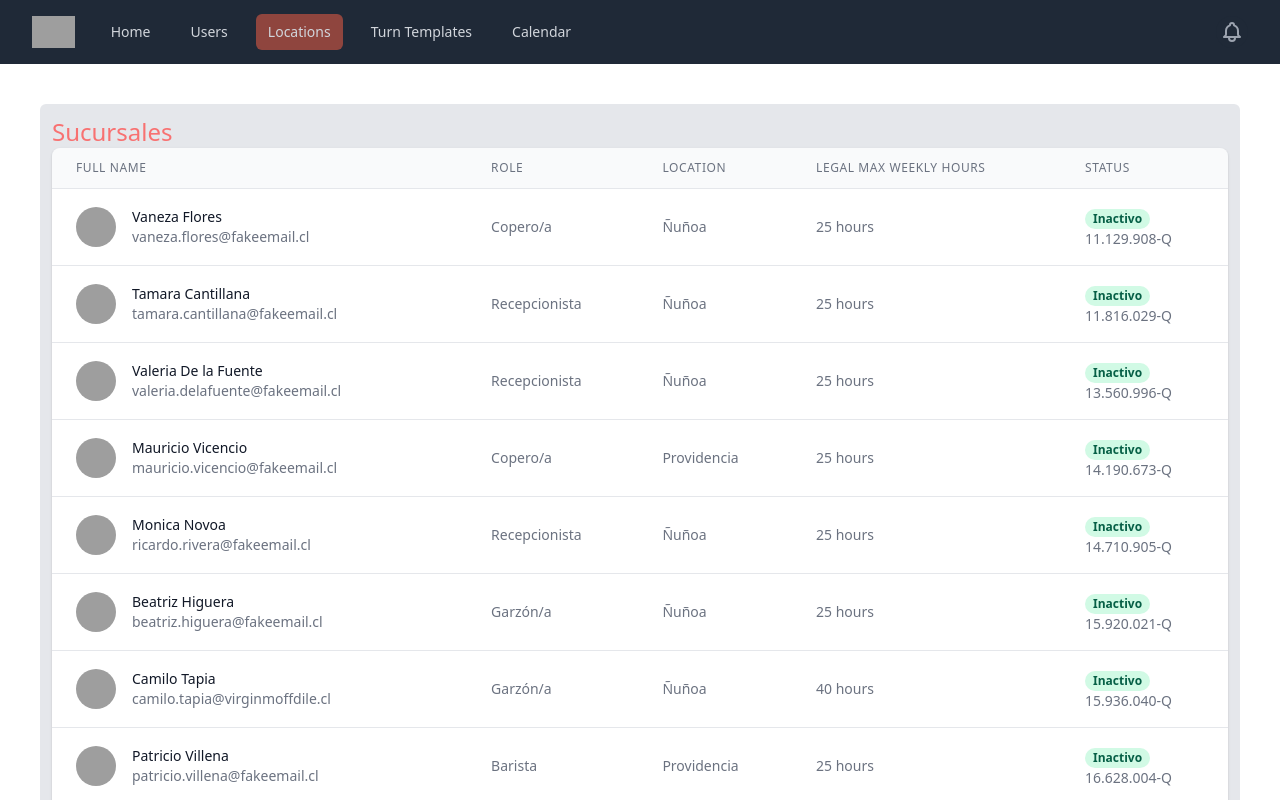
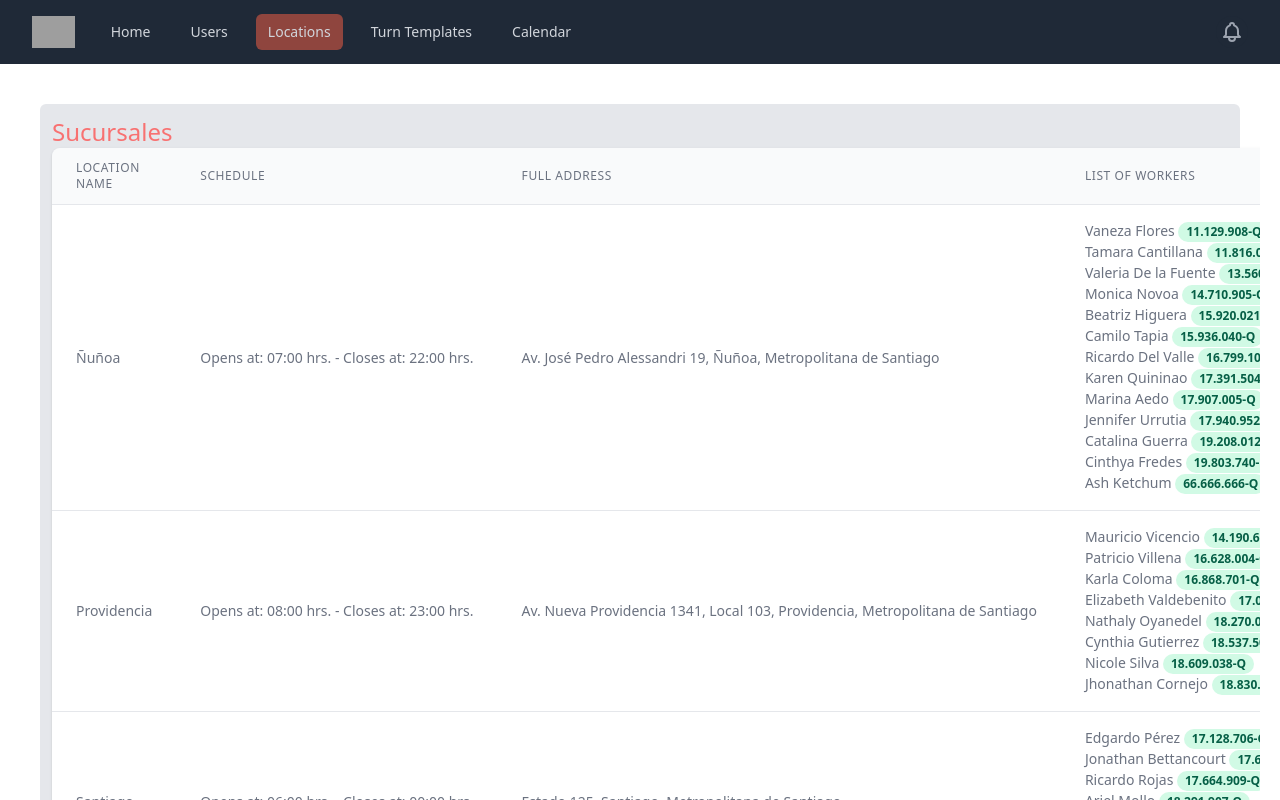
Before and after one commit to chrisloarryn/vue-lists-app, a Vue app: page /locations in a window 1280 px wide. Shown: the top 800 px of the page. Built offline with nearby package versions, Linux system fonts and the light colour scheme; data requests are answered from the project's data file; grey boxes are pictures that could not be loaded.

Commit message:
feat: list of locations done

```diff
--- a/src/views/Locations.vue
+++ b/src/views/Locations.vue
@@ -15,74 +15,57 @@
                     scope="col"
                     class="px-6 py-3 text-left text-xs font-medium text-gray-500 uppercase tracking-wider"
                   >
-                    Full Name
+                    Location Name
                   </th>
                   <th
                     scope="col"
                     class="px-6 py-3 text-left text-xs font-medium text-gray-500 uppercase tracking-wider"
                   >
-                    Role
+                    Schedule
                   </th>
                   <th
                     scope="col"
                     class="px-6 py-3 text-left text-xs font-medium text-gray-500 uppercase tracking-wider"
                   >
-                    Location
+                    Full Address
                   </th>
                   <th
                     scope="col"
                     class="px-6 py-3 text-left text-xs font-medium text-gray-500 uppercase tracking-wider"
                   >
-                    Legal Max Weekly Hours
-                  </th>
-                  <th
-                    scope="col"
-                    class="px-6 py-3 text-left text-xs font-medium text-gray-500 uppercase tracking-wider"
-                  >
-                    Status
+                    List of Workers
                   </th>
                 </tr>
               </thead>
               <tbody class="bg-white divide-y divide-gray-200">
-                <tr v-for="(user, idx) in locations" :key="idx">
-                  <td class="px-6 py-4 whitespace-nowrap">
-                    <div class="flex items-center">
-                      <div class="flex-shrink-0 h-10 w-10">
-                        <img
-                          name="user.firstName"
-                          class="h-10 w-10 rounded-full"
-                          :src="user.avatarUrl || defImg"
-                          alt="user.firstName"
-                        />
-                      </div>
-                      <div class="ml-4">
-                        <div class="text-sm font-medium text-gray-900">
-                          {{ `${user.firstName} ${user.lastName}` }}
-                        </div>
-                        <div class="text-sm text-gray-500">
-                          {{ user.email }}
-                        </div>
-                      </div>
-                    </div>
+                <tr v-for="(location, idx) in locations" :key="idx">
+                  <td class="px-6 py-4 whitespace-nowrap text-sm text-gray-500">
+                    {{ location.name }}
                   </td>
                   <td class="px-6 py-4 whitespace-nowrap text-sm text-gray-500">
-                    {{ user.positionName }}
+                    {{
+                      `Opens at: ${location.startTime} hrs. - Closes at: ${location.endTime} hrs.`
+                    }}
                   </td>
                   <td class="px-6 py-4 whitespace-nowrap text-sm text-gray-500">
-                    {{ user.locationName }}
+                    {{ getFullAddress(location) }}
                   </td>
-                  <td class="px-6 py-4 whitespace-nowrap text-sm text-gray-500">
-                    <span> {{ user.contractHours || 0 }} hours </span>
-                  </td>
-                  <td class="px-6 py-4 whitespace-nowrap">
-                    <div
-                      class="px-2 inline-flex text-xs leading-5 font-semibold rounded-full bg-green-100 text-green-800"
+                  <td
+                    class="px-6 py-4 whitespace-nowrap text-sm text-gray-500 max-w-full"
+                  >
+                    <ol
+                      v-for="({ fullName, employeeId }, idx) in location.users"
+                      :key="idx"
                     >
-                      {{ user.isActive ? 'Activo' : 'Inactivo' }}
-                    </div>
-                    <div class="text-sm text-gray-500">
-                      {{ user.employeeId }}
-                    </div>
+                      <li>
+                        {{ fullName }}
+                        <div
+                          class="px-2 inline-flex text-xs leading-5 font-semibold rounded-full bg-green-100 text-green-800"
+                        >
+                          {{ employeeId }}
+                        </div>
+                      </li>
+                    </ol>
                   </td>
                 </tr>
 
@@ -104,6 +87,7 @@ export default {
     return {
       title: 'Sucursales',
       locations: [],
+      users: [],
       defImg:
         'https://www.gravatar.com/avatar/3c58cbad936e4dbd5350510cf27146b2?d=mp&s=200',
     };
@@ -112,37 +96,42 @@ export default {
     functionToLog: function () {
       console.log('sa');
     },
+    getFullAddress: (location) => {
+      return [
+        location.address1,
+        location.address2,
+        location.commune,
+        location.region,
+      ]
+        .filter((str) => str)
+        .join(', ');
+    },
   },
   async mounted() {
     const fetchedUsers = await fetchDataAsync('http://localhost:3004/users');
-    const fetchedPositions = await fetchDataAsync(
-      'http://localhost:3004/positions'
-    );
     const fetchedLocations = await fetchDataAsync(
       'http://localhost:3004/locations'
     );
-    const fetchedContracts = await fetchDataAsync(
-      'http://localhost:3004/contracts'
-    );
-    let users = fetchedUsers.map((user) => {
-      const position = fetchedPositions.find(
-        (p) => p.id == user.positionId[0] && p.name
-      );
-      const location = fetchedLocations.find(
-        (l) => l.id == user.locationId[0] && l.name
-      );
-      const contract = fetchedContracts.find(
-        (c) => c.id == user.contract && c.legalMaxWeeklyHours
-      );
+    this.users = fetchedUsers.sort(compareUsers);
+    let locations = fetchedLocations.map((location) => {
+      const users = this.users
+        .filter((user) => {
+          const userLocationId = user.locationId[0]; //.shift();
+          return location.id == userLocationId;
+        })
+        .map((u) => {
+          const { firstName, lastName, employeeId } = u;
+          return {
+            fullName: `${firstName} ${lastName}`,
+            employeeId,
+          };
+        });
       return {
-        ...user,
-        positionName: position.name,
-        locationName: location.name,
-        contractHours: contract.legalMaxWeeklyHours,
+        ...location,
+        users,
       };
     });
-    users = users.sort(compareUsers);
-    this.locations = users;
+    this.locations = locations;
   },
 };
 </script>
```
